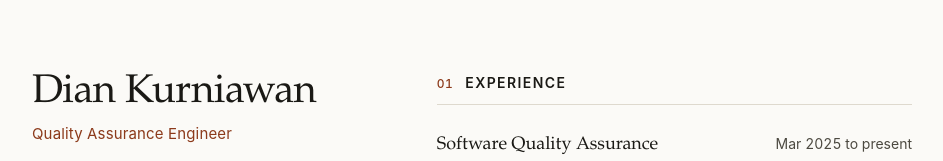
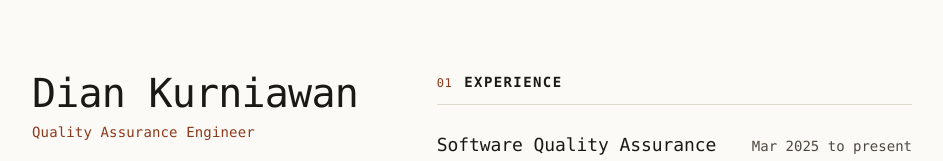
Before and after one commit to dikurrrr/dikurrrr.github.io, a plain HTML site: page cv-standalone.html in a window 1280 px wide. Shown: the top 161 px of the page, without its empty margins (168-1111 px from the left). Drawn offline with Linux system fonts and the light colour scheme.

Commit message:
style: monospace variant
- every element on one monospace family
- body down to 14px, leading 1.55, measure widened to 76ch
- keeps the warm paper and terracotta accent

```diff
--- a/cv-standalone.html
+++ b/cv-standalone.html
@@ -24,13 +24,13 @@
   --control-line: #8f8779;
   --accent: #8c3a1b;
 
-  --serif: "Iowan Old Style", "Palatino Linotype", Palatino, "Book Antiqua", Georgia, ui-serif, serif;
-  --sans: -apple-system, BlinkMacSystemFont, "Segoe UI", Roboto, "Helvetica Neue", Arial, ui-sans-serif, sans-serif;
+  --serif: ui-monospace, "SF Mono", Menlo, Consolas, "Courier New", monospace;
+  --sans: ui-monospace, "SF Mono", Menlo, Consolas, "Courier New", monospace;
 
   /* Type scale: five sizes, 1.2 steps. */
   --text-xs: 0.75rem;
   --text-sm: 0.875rem;
-  --text-md: 0.9375rem;
+  --text-md: 0.875rem;
   --text-lg: 1.125rem;
   --text-display: clamp(2rem, 4.5vw, 2.5rem);
 }
@@ -51,7 +51,7 @@ body {
   color: var(--ink);
   font-family: var(--sans);
   font-size: var(--text-md);
-  line-height: 1.6;
+  line-height: 1.55;
   -webkit-font-smoothing: antialiased;
   overflow-wrap: break-word;
 }
@@ -143,7 +143,7 @@ h1 {
   font-size: var(--text-display);
   font-weight: 400;
   line-height: 1.06;
-  letter-spacing: -0.015em;
+  letter-spacing: -0.02em;
 }
 
 .role {
@@ -215,7 +215,7 @@ h1 {
 
 main {
   min-width: 0;
-  max-width: 66ch;
+  max-width: 76ch;
 }
 
 section {
--- a/styles.css
+++ b/styles.css
@@ -9,13 +9,13 @@
   --control-line: #8f8779;
   --accent: #8c3a1b;
 
-  --serif: "Iowan Old Style", "Palatino Linotype", Palatino, "Book Antiqua", Georgia, ui-serif, serif;
-  --sans: -apple-system, BlinkMacSystemFont, "Segoe UI", Roboto, "Helvetica Neue", Arial, ui-sans-serif, sans-serif;
+  --serif: ui-monospace, "SF Mono", Menlo, Consolas, "Courier New", monospace;
+  --sans: ui-monospace, "SF Mono", Menlo, Consolas, "Courier New", monospace;
 
   /* Type scale: five sizes, 1.2 steps. */
   --text-xs: 0.75rem;
   --text-sm: 0.875rem;
-  --text-md: 0.9375rem;
+  --text-md: 0.875rem;
   --text-lg: 1.125rem;
   --text-display: clamp(2rem, 4.5vw, 2.5rem);
 }
@@ -36,7 +36,7 @@ body {
   color: var(--ink);
   font-family: var(--sans);
   font-size: var(--text-md);
-  line-height: 1.6;
+  line-height: 1.55;
   -webkit-font-smoothing: antialiased;
   overflow-wrap: break-word;
 }
@@ -128,7 +128,7 @@ h1 {
   font-size: var(--text-display);
   font-weight: 400;
   line-height: 1.06;
-  letter-spacing: -0.015em;
+  letter-spacing: -0.02em;
 }
 
 .role {
@@ -200,7 +200,7 @@ h1 {
 
 main {
   min-width: 0;
-  max-width: 66ch;
+  max-width: 76ch;
 }
 
 section {
```
